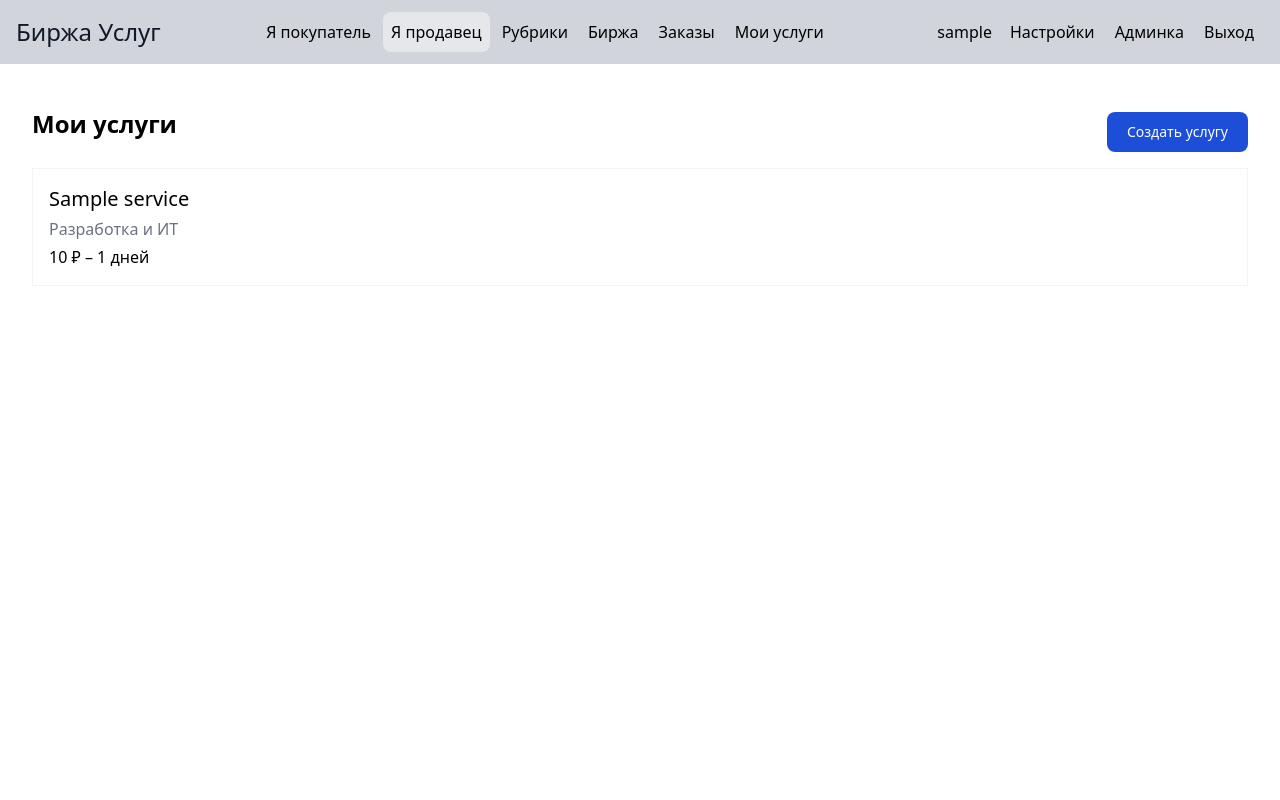
After one commit to hazadus/services-exchange, a Django app: page /services/my/ in a window 1280 px wide. The commit adds this page. Run offline with Django 5.2, Linux system fonts and the light colour scheme; the visitor is signed in with stand-in values (Sample User, id 1); data comes from the database, SQL or seed files in the repository; tables that the repository leaves empty hold one stand-in row (values such as "Sample post"); style sheets or scripts are compiled from the project's sources; parts of the project's set-up code (start-up, migrations or seed data) failed here and were passed over; some libraries are stand-ins or nearby versions.

Commit message:
feat: Implement ServiceMyListView.

```diff
--- a/src/services/selectors.py
+++ b/src/services/selectors.py
@@ -3,11 +3,16 @@ from typing import Iterable
 from services.models import Service
 
 
-def service_list(category_id: int | None = None) -> Iterable[Service]:
+def service_list(
+    category_id: int | None = None, provider_id: int | None = None
+) -> Iterable[Service]:
     queryset = Service.objects.select_related("category")
 
     if category_id:
         queryset = queryset.filter(category_id=category_id)
+
+    if provider_id:
+        queryset = queryset.filter(provider_id=provider_id)
 
     return queryset.all()
 
--- a/src/services/urls.py
+++ b/src/services/urls.py
@@ -1,10 +1,16 @@
 from django.urls import path
 
-from services.views import ServiceCreateView, ServiceDetailView, ServiceListView
+from services.views import (
+    ServiceCreateView,
+    ServiceDetailView,
+    ServiceListView,
+    ServiceMyListView,
+)
 
 app_name = "services"
 urlpatterns = [
     path("", ServiceListView.as_view(), name="list"),
+    path("my/", ServiceMyListView.as_view(), name="my_list"),
     path("<int:pk>/", ServiceDetailView.as_view(), name="detail"),
     path("create/", ServiceCreateView.as_view(), name="create"),
 ]
--- a/src/services/views.py
+++ b/src/services/views.py
@@ -25,6 +25,16 @@ class ServiceListView(ListView):
             context["category"] = category
 
         return context
+
+
+class ServiceMyListView(LoginRequiredMixin, ListView):
+    """Услуги залогиненного пользователя – страница "Мои услуги"."""
+
+    model = Service
+    template_name = "services/service_my_list.html"
+
+    def get_queryset(self):
+        return service_list(provider_id=self.request.user.id)
 
 
 class ServiceDetailView(DetailView):
--- a/src/templates/base.html
+++ b/src/templates/base.html
@@ -41,8 +41,8 @@
               <a class="p-2 hover:bg-gray-200 mx-0.5 rounded-lg">Биржа</a>
               <!-- То, что заказали у меня: /orders/ -->
               <a class="p-2 hover:bg-gray-200 mx-0.5 rounded-lg">Заказы</a>
-              <!-- Услуги, которые предлагает пользователь: /services/ -->
-              <a class="p-2 hover:bg-gray-200 mx-0.5 rounded-lg">Мои услуги</a>
+              <!-- Услуги, которые предлагает пользователь -->
+              <a class="p-2 hover:bg-gray-200 mx-0.5 rounded-lg" href="{% url 'services:my_list' %}">Мои услуги</a>
             {% endif %}
           {% else %}
             <!-- Публичные разделы сайта -->
--- /dev/null
+++ b/src/templates/services/service_my_list.html
@@ -0,0 +1,24 @@
+{% extends "base.html" %}
+
+{% block content %}
+  <div class="flex items-center mb-4">
+    <h1 class="text-2xl font-semibold flex-1">Мои услуги</h1>
+    <a class="inline-flex items-center px-5 py-2.5 mt-4 text-sm font-medium text-center text-white bg-blue-700 rounded-lg focus:ring-4 focus:ring-blue-200 hover:bg-blue-800" href="{% url 'services:create' %}">Создать услугу</a>
+  </div>
+
+  <div>
+    {% for service in service_list %}
+      <div class="p-4 border border-gray-100">
+        <h2 class="text-xl font-medium mb-1 hover:underline">
+          <a href="{% url 'services:detail' service.pk %}">{{ service.title }}</a>
+        </h2>
+        <div class="text-gray-500 mb-1 hover:underline">
+          <a href="{% url 'services:list' %}?category_id={{ service.category.pk }}">
+            {{ service.category }}
+          </a>
+        </div>
+        <div>{{ service.price }} ₽ – {{ service.term }} дней</div>
+      </div>
+    {% endfor %}
+  </div>
+{% endblock content %}
```
